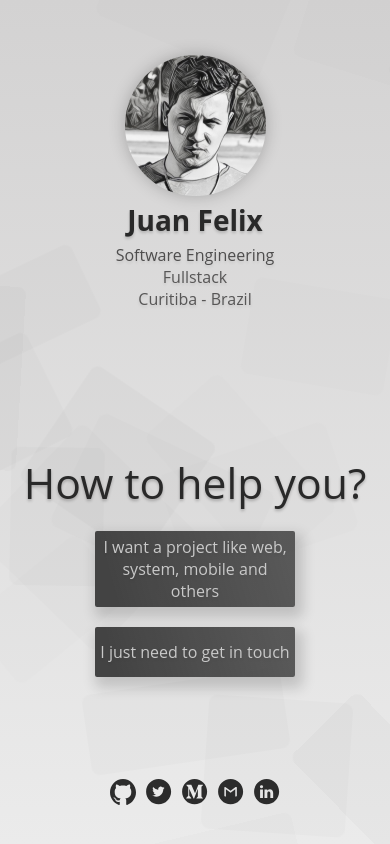
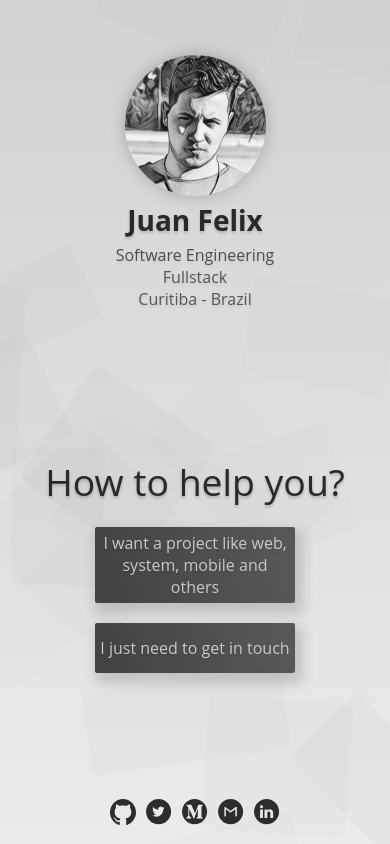
Before and after one commit to JuanFelix88/devsite, a React (Create React App) app: page / in a window 390 px wide. Both pictures are taken after a click on the picture 123 px from the left and 792 px from the top of the page. Built offline with nearby package versions, Linux system fonts and the light colour scheme.

Commit message:
fixed home in mobile

```diff
--- a/src/components/conversation/style.css
+++ b/src/components/conversation/style.css
@@ -16,12 +16,13 @@
   }
   .conversation > span {
     margin-top: -30px;
+    font-size: 28pt !important;
   }
 }
 
 .conversation > span {
   font-family: "Open Sans", sans-serif;
-  width: 90%;
+  width: 85%;
   font-size: 32pt;
   align-items: center;
   text-align: center;
--- a/src/components/question-bag/style.css
+++ b/src/components/question-bag/style.css
@@ -11,6 +11,7 @@
   .bag-content {
     flex-direction: column;
     align-items: center;
+    padding: 0px;
   }
 }
 
@@ -38,13 +39,13 @@
   cursor: pointer;
   animation: show-bags 450ms ease-in-out backwards;
   padding: 5px;
-  transition: all 150ms ease-in-out;
+  transition: all 140ms ease-in-out;
   opacity: 100%;
 }
 
 .question-bag:hover {
   opacity: 85%;
-  box-shadow: 4px 7px 13px #0000003f;
+  box-shadow: 4px 7px 13px #00000049;
 }
 
 @keyframes show-bags {
--- a/src/components/bag-social/index.tsx
+++ b/src/components/social-bag/index.tsx
@@ -6,7 +6,7 @@ import MediumLogo from "../../assets/social/medium.svg";
 import GmailLogo from "../../assets/social/gmail.svg";
 import LinkedInLogo from "../../assets/social/linked-in.svg";
 
-function BagSocial() {
+function SocialBag() {
   return (
     <div className="bag-social">
       <img src={GitLogo} style={{ animationDelay: "1300ms" }} alt="Git Hub" />
@@ -30,4 +30,4 @@ function BagSocial() {
   );
 }
 
-export default BagSocial;
+export default SocialBag;
--- a/src/components/bag-social/style.css
+++ b/src/components/social-bag/style.css
@@ -9,10 +9,18 @@
   height: 26px;
   cursor: pointer;
   animation: show-img-social 1400ms ease-in-out backwards;
+  transition: all 100ms ease-in-out;
 }
 
 .bag-social > img:hover {
   opacity: 0.8;
+  transform: translateY(-3%);
+}
+
+@media only screen and (max-width: 700px) {
+  .bag-social {
+    transform: translateY(-10px);
+  }
 }
 
 @keyframes show-img-social {
--- a/src/page/home/index.tsx
+++ b/src/page/home/index.tsx
@@ -5,7 +5,7 @@ import Content from "../../components/content";
 import Profile from "../../components/profile";
 import BoxeSky from "../../components/sky-background";
 import "./style.css";
-import BagSocial from "../../components/bag-social";
+import SocialBag from "../../components/social-bag";
 
 function HomePage() {
   const amount = useMemo<number>(() => {
@@ -20,7 +20,7 @@ function HomePage() {
         <Profile />
       </Content>
       <BoxeSky amount={amount} />
-      <BagSocial />
+      <SocialBag />
     </div>
   );
 }
```
